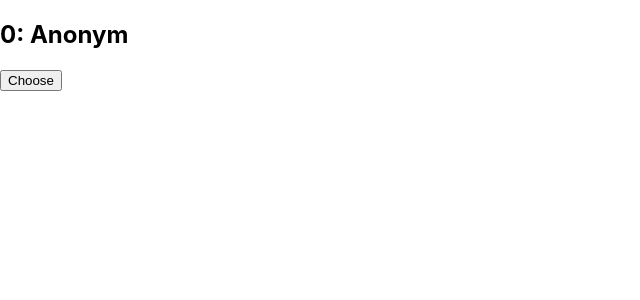
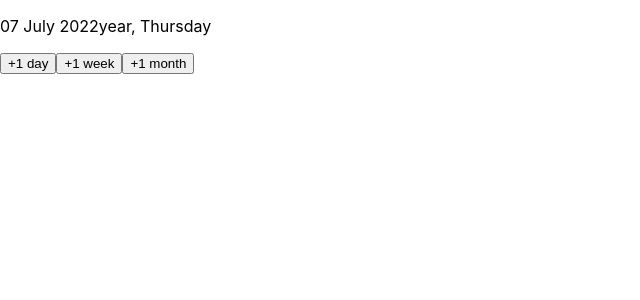
Before and after one commit to artemudovichenko90/fm-react-16-06, a React (Create React App) app: page / in a window 1280 px wide. Shown: the top 300 px of the page, without its empty margins (0-640 px from the left). Built offline with nearby package versions, Linux system fonts and the light colour scheme.

Commit message:
Add Calendar
date-fns

```diff
--- a/package.json
+++ b/package.json
@@ -7,6 +7,7 @@
     "@testing-library/react": "^13.3.0",
     "@testing-library/user-event": "^13.5.0",
     "classnames": "^2.3.1",
+    "date-fns": "^2.28.0",
     "react": "^18.2.0",
     "react-dom": "^18.2.0",
     "react-scripts": "5.0.1",
--- a/src/App.js
+++ b/src/App.js
@@ -1,26 +1,22 @@
 import './App.css';
 import React, { Component } from 'react';
-import Chao from './components/ChaoSection/Chao/index';
-import UserCard from './components/UserSection/UserCard/index';
-import UserList from './components/UserSection/UserList/index';
+import Calendar from './components/Calendar';
 
 
 const App = () => {
-  const users=[
+  const users = [
     {
       id: 1,
       fname: 'bob',
       isSelected: true
-    },{
+    }, {
       id: 2,
       fname: 'Tom',
       isSelected: false
     }
   ]
   return <>
-    {/* <Chao name={user.name} /> */}
-    <UserCard/>
-    {/* <UserList users={users} /> */}
+    <Calendar />
   </>
 }
 export default App;
--- /dev/null
+++ b/src/components/Calendar/index.js
@@ -0,0 +1,30 @@
+import React, { Component } from 'react';
+import { format, add } from 'date-fns';
+
+class Calendar extends Component {
+  constructor(props) {
+    super(props);
+    this.state = {
+      date: new Date()
+    }
+  }
+  handlerBtn = (options) => {
+    const { date } = this.state;
+    const newDate = add(date, options);
+    this.setState({ date: newDate });
+  }
+  render() {
+    const { date } = this.state;
+    return (
+      <div>
+        <p>{format(date, "dd MMMM yyyy'year', cccc")}</p>
+        <button onClick={()=>this.handlerBtn({days:1})}>+1 day</button>
+        <button onClick={()=>this.handlerBtn({weeks:1})}>+1 week</button>
+        <button onClick={()=>this.handlerBtn({months:1})}>+1 month</button>
+
+      </div>
+    );
+  }
+}
+
+export default Calendar;
```
Also changed, not shown: 1 other file (tests, documents, lock files or other folders).
